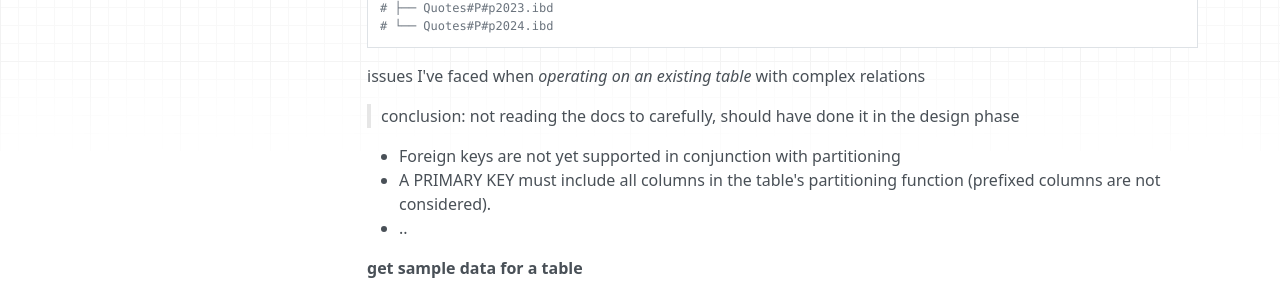
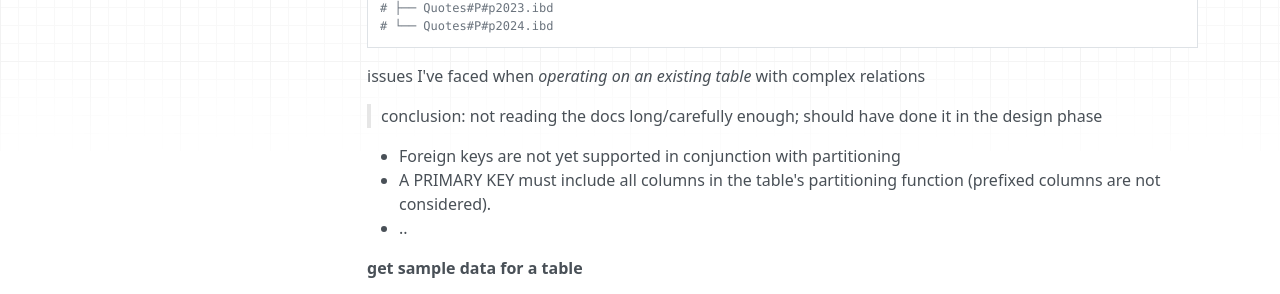
Before and after one commit to codingEzio/codingEzio.github.io, an MkDocs documentation site: the page built from docs/hands-on/core-database.md, in a window 1280 px wide and 900 px high, scrolled down 1628 px. Shown: the part 155-449 px from the top of the window. Built offline with MkDocs 1.6.1, drawn with Linux system fonts in a browser that asks for light colours; nearby versions of some CDN libraries.

````diff
--- a/docs/hands-on/core-database.md
+++ b/docs/hands-on/core-database.md
@@ -98,7 +98,7 @@ ls /var/lib/mysql/testdb | grep -i quotes
 ```
 
 issues I've faced when *operating on an existing table* with complex relations
-> conclusion: not reading the docs to carefully, should have done it in the design phase
+> conclusion: not reading the docs long/carefully enough; should have done it in the design phase
 
 - Foreign keys are not yet supported in conjunction with partitioning
 - A PRIMARY KEY must include all columns in the table's partitioning function (prefixed columns are not considered).
````
Also changed, not shown: docs/hands-on/core-operatingsystem.md (+1 -1 lines).
